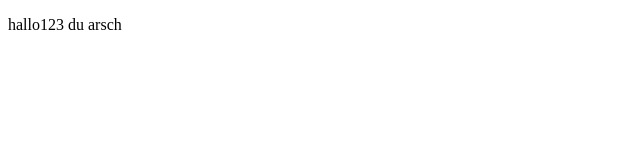
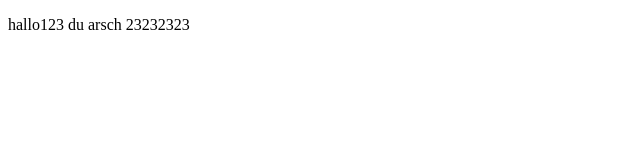
Before and after one commit to Verticz123/test, a plain HTML site: page index.html in a window 1280 px wide. Shown: the full height of the page, 0-640 px from the left. Drawn offline with Linux system fonts and the light colour scheme.

Commit message:
fadsafdsfds

```diff
--- a/index.html
+++ b/index.html
@@ -9,7 +9,7 @@
 <body>
     <p>hallo123
 
-        du arsch
+        du arsch 23232323
     </p>
 </body>
 </html>
```
